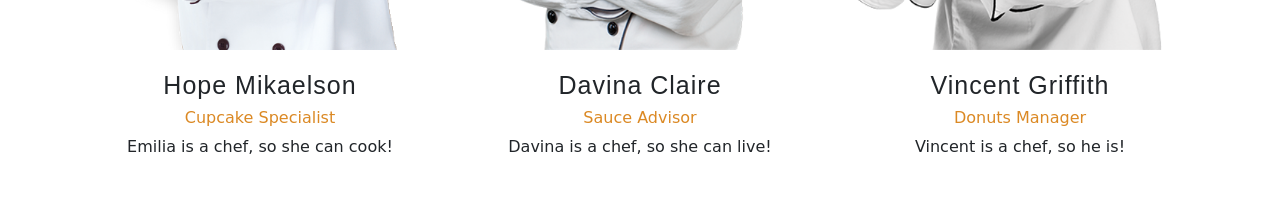
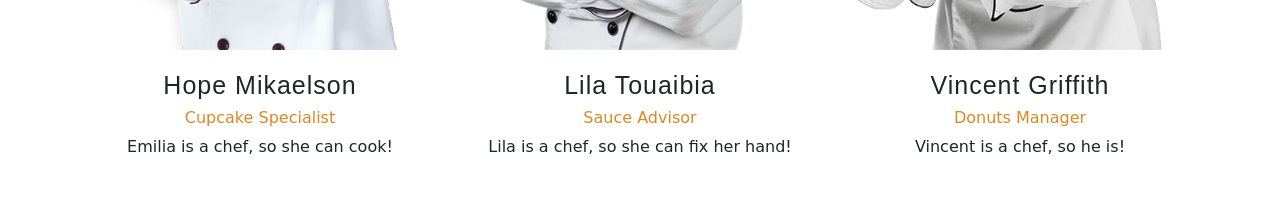
Before and after one commit to Safei-Ashraf/Bakery-Website, a plain HTML site: page index.html in a window 1280 px wide. Shown: the part 3253-3462 px from the top of the page. Drawn offline with nearby package versions, Linux system fonts and the light colour scheme.

Commit message:
Update index.html

```diff
--- a/index.html
+++ b/index.html
@@ -196,9 +196,9 @@
                     <div class="col-12 col-md-4" data-aos="fade-up">
                         <img  class="img-fluid" src="imgs/chef-2.png" alt=" photo of Davina our 2nd Chef">
                         <div class="card-body">
-                            <h1>Davina Claire</h1>
+                            <h1>Lila Touaibia</h1>
                             <h6>Sauce Advisor</h6>
-                            <p>Davina is a chef, so she can live!</p>
+                            <p>Lila is a chef, so she can fix her hand!</p>
                         </div>
                     </div>
                     <div class="col-12 col-md-4" data-aos="fade-right">
```
